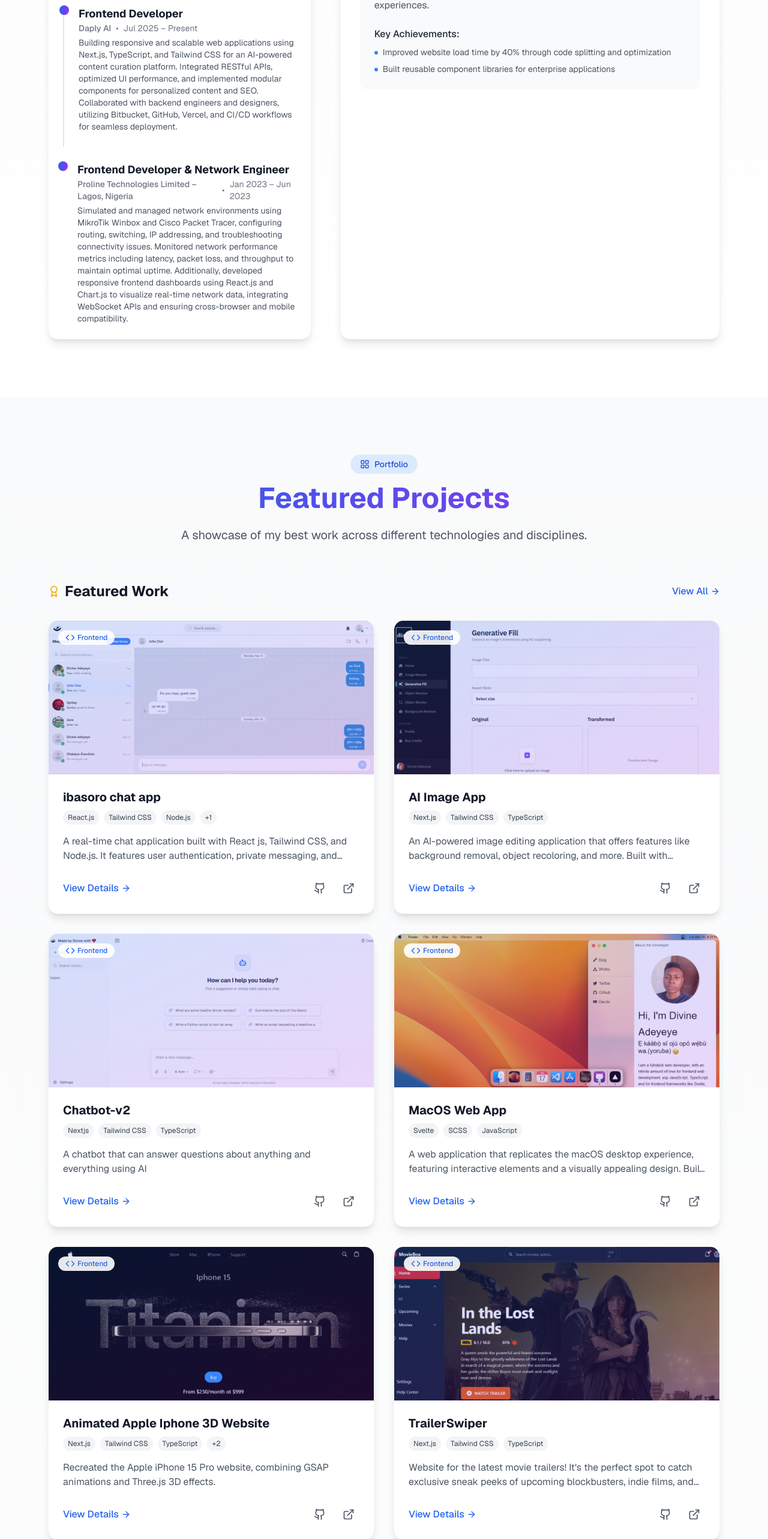
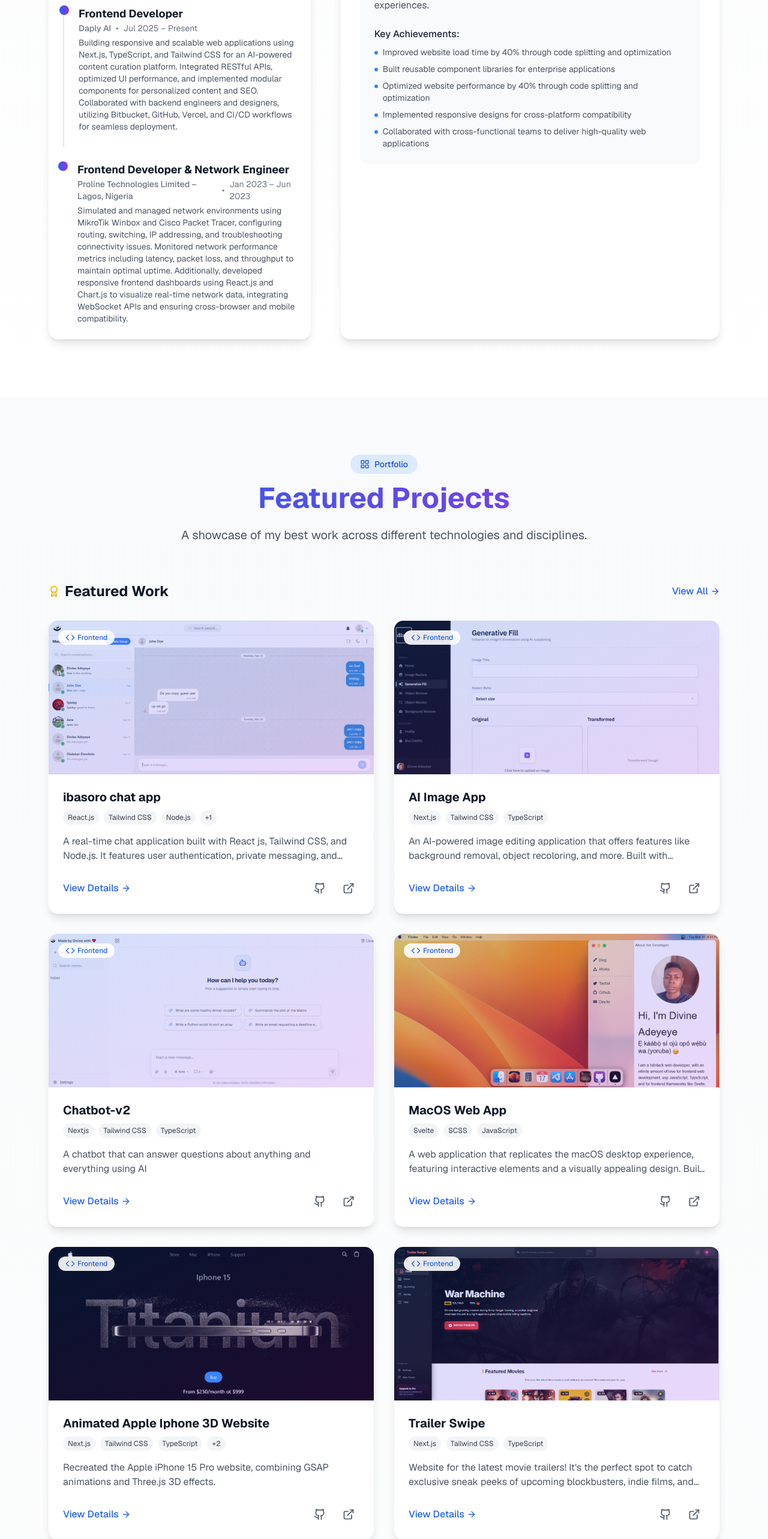
Before and after one commit to DivineAde/divineade-idan, a Next.js app: page / in a window 1280 px wide. Shown: the part 1914-4480 px from the top of the page at 60% size. Built offline with nearby package versions, Linux system fonts and the light colour scheme.

Commit message:
added new feat

```diff
--- a/components/About.tsx
+++ b/components/About.tsx
@@ -150,7 +150,7 @@ const AboutSection = () => {
 
                 {/* CTA Button */}
                 <a
-                  href="/DIVINE ADEYEYE CV_EE.pdf"
+                  href=""
                   download
                   className="w-full py-3 px-6 bg-blue-600 hover:bg-blue-700 text-white  font-medium rounded-lg shadow-md hover:shadow-lg transition-all flex items-center justify-center"
                 >
@@ -309,6 +309,24 @@ const AboutSection = () => {
                             applications
                           </span>
                         </li>
+                        <li className="flex items-start">
+                          <div className="flex-shrink-0 w-1.5 h-1.5 mt-2 rounded-full bg-blue-500 mr-2"></div>
+                          <span className="text-gray-600 dark:text-gray-300 text-sm">
+                            Optimized website performance by 40% through code splitting and optimization
+                          </span>
+                        </li>
+                        <li className="flex items-start">
+                          <div className="flex-shrink-0 w-1.5 h-1.5 mt-2 rounded-full bg-blue-500 mr-2"></div>
+                          <span className="text-gray-600 dark:text-gray-300 text-sm">
+                            Implemented responsive designs for cross-platform compatibility
+                          </span>
+                        </li>
+                        <li className="flex items-start">
+                          <div className="flex-shrink-0 w-1.5 h-1.5 mt-2 rounded-full bg-blue-500 mr-2"></div>
+                          <span className="text-gray-600 dark:text-gray-300 text-sm">
+                            Collaborated with cross-functional teams to deliver high-quality web applications
+                          </span>
+                        </li>
                       </>
                     )}
                     {activeTab === "backend" && (
--- a/components/Portfolio.tsx
+++ b/components/Portfolio.tsx
@@ -107,10 +107,10 @@ const PortfolioSection = () => {
     },
     {
       id: "project4",
-      title: "TrailerSwiper ",
+      title: "Trailer Swipe",
       description:
         "Website for the latest movie trailers! It's the perfect spot to catch exclusive sneak peeks of upcoming blockbusters, indie films, and more movies.",
-      image: "/movieboxnew.png",
+      image: "/trailer-swipe.png",
       tags: ["Next.js", "Tailwind CSS", "TypeScript"],
       category: "frontend",
       liveUrl: "https://hng-movie-box.vercel.app/",
```
Also changed, not shown: public/trailer-swipe.png (added).
